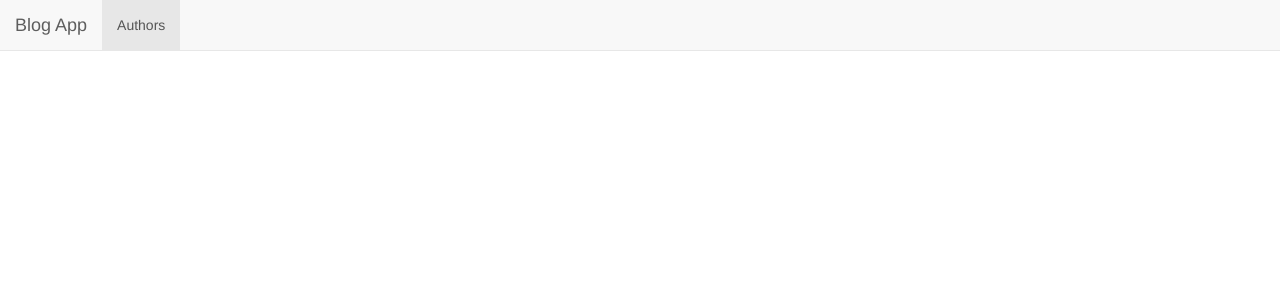
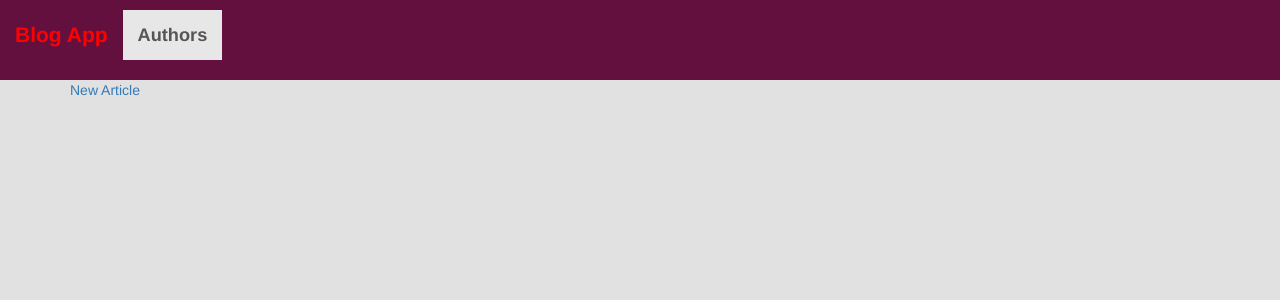
Before and after one commit to hamdibayhan/rails-5-bdd-rspec-capybara, a Rails app: page / in a window 1280 px wide. Shown: the top 300 px of the page. Run offline with Rails 7, Linux system fonts and the light colour scheme; style sheets or scripts are compiled from the project's sources; some libraries are stand-ins or nearby versions.

Commit message:
flash message bug fixed and design improvoment

```diff
--- a/app/assets/stylesheets/custom.css.scss
+++ b/app/assets/stylesheets/custom.css.scss
@@ -1,2 +1,49 @@
 @import "bootstrap-sprockets";
 @import "bootstrap";
+
+body {
+  padding-top: 80px;
+  background: #e1e1e1;
+  color: #64103F;
+}
+
+// Navbar styling
+.navbar {
+  background: #64103F;
+  padding-bottom: 20px;
+}
+
+.navbar-default .navbar-brand {
+  padding-top: 25px;
+  font-size: 150%;
+  font-weight: bold;
+  color: #ffffff;
+}
+
+.navbar-default .navbar-brand:hover {
+  color: #ff0000;
+}
+
+.navbar-default {
+  border: #64103F;
+}
+
+.navbar-nav {
+  padding-top: 10px;
+  padding-right: 20px;
+}
+
+.navbar-default .navbar-nav li > a {
+  font-weight: bold;
+  font-size: 130%;
+  color: #ffffff;
+}
+
+.navbar-default .navbar-nav li > a:hover {
+  color: #ff0000;
+}
+
+// Form styling
+.page-heading, div > label {
+  color: #64103F;
+}
--- a/app/controllers/articles_controller.rb
+++ b/app/controllers/articles_controller.rb
@@ -12,7 +12,7 @@
       flash[:success] = "Article has been created"
       redirect_to articles_path
     else
-      flash[:danger] = "Article has not been created"
+      flash.now[:danger] = "Article has not been created"
       render :new
     end
   end
```
